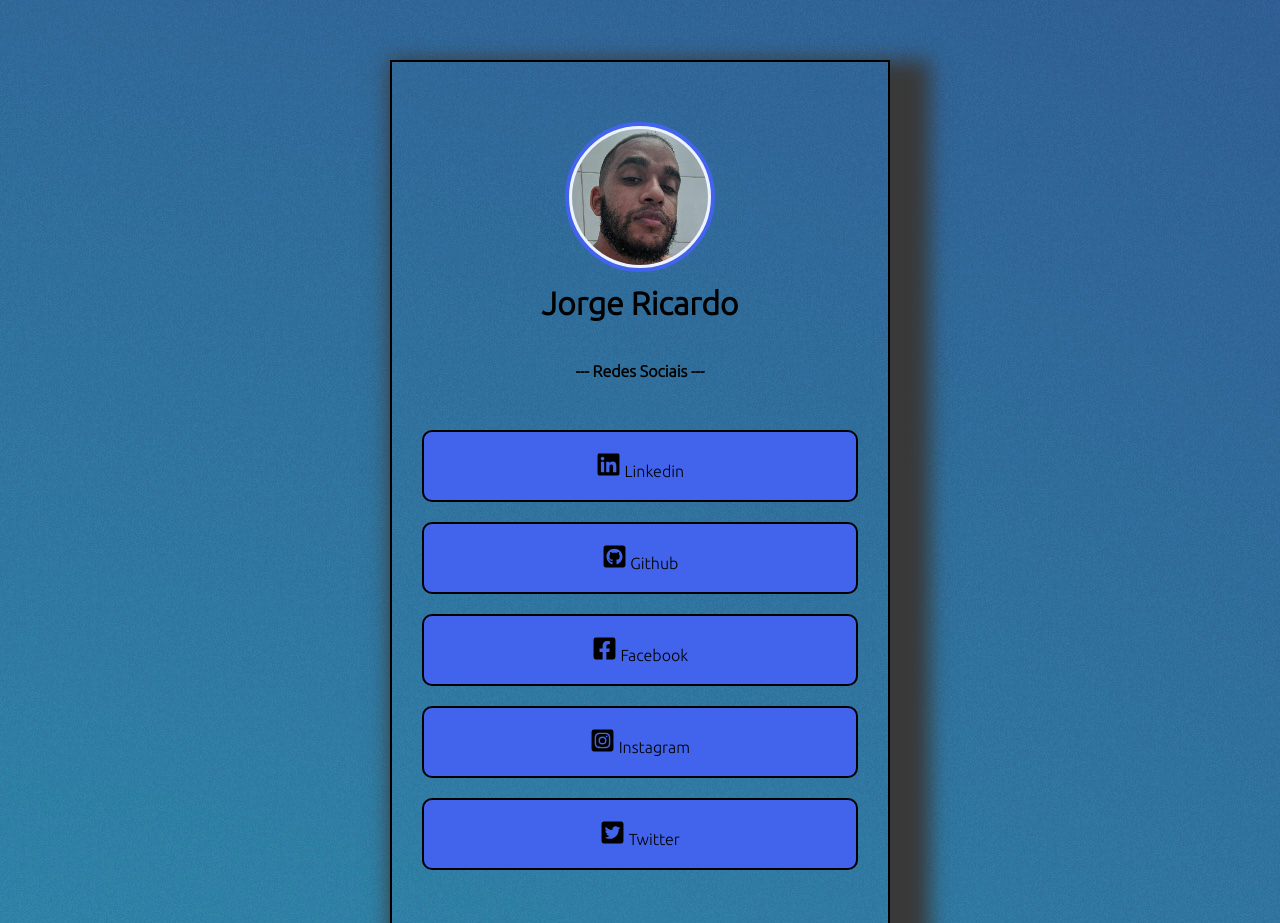
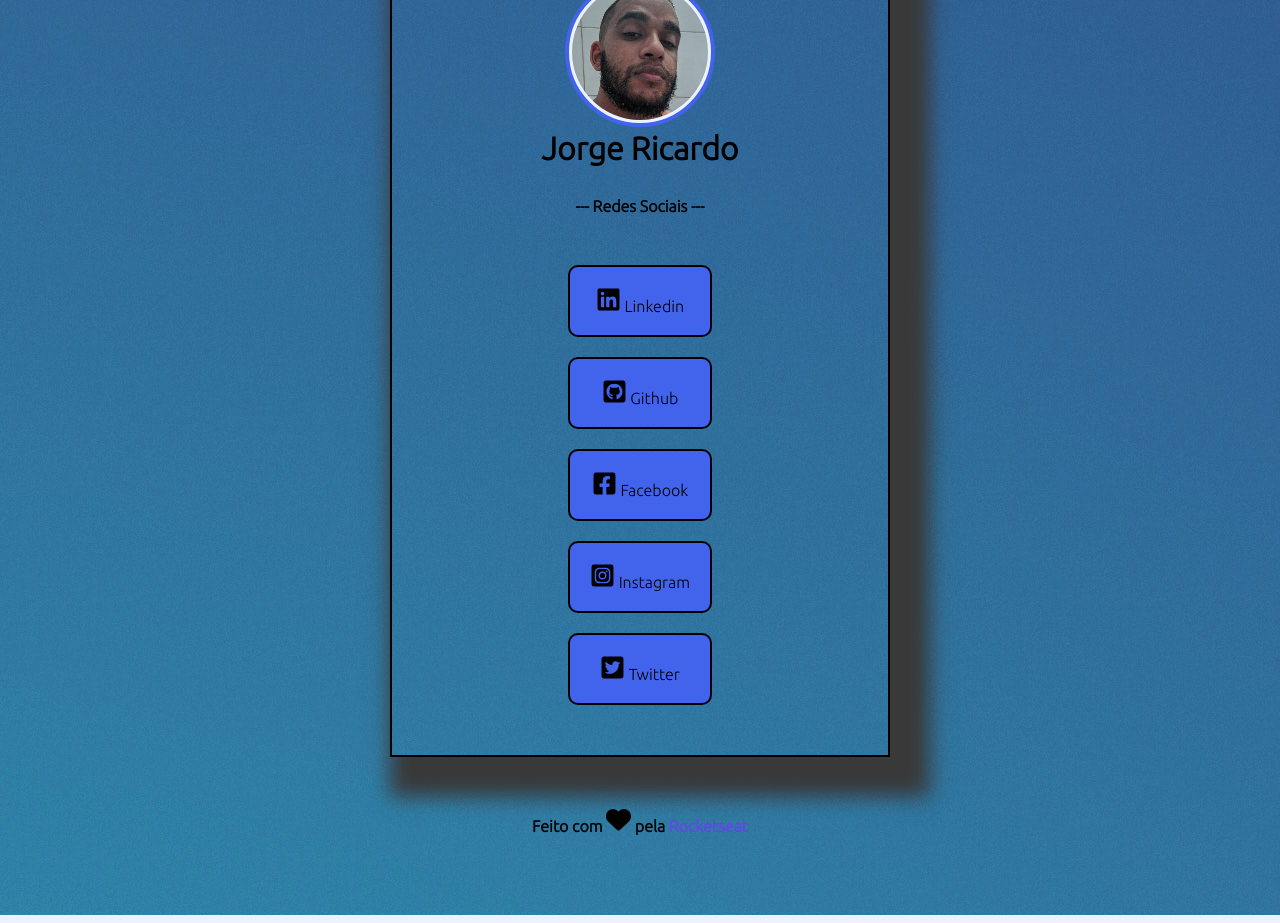
Before and after one commit to Jorge-Moraes/maratona-explore-2, a plain HTML site: page index.html in a window 1280 px wide. Shown: the top 923 px of the page. Drawn offline with Linux system fonts and the light colour scheme.

Commit message:
Atualização do CSS.
Ajustando a responsividade do arquivo.

```diff
--- a/style.css
+++ b/style.css
@@ -12,10 +12,17 @@
 }
 /* CORPO DO ARQUIVO */
 body{
+    display: flex;
+    flex-direction: column;
+    align-items: center;
+    justify-content: center;
+    margin-top: 30px;
+    max-width: 100vw;
+    max-height: 100vh;
     background-color: #EDF2FF;
-    margin-top: 60px;
     background-image: url("./image/image-background3.jpg");
-    background-repeat: no-repeat;
+    background-repeat: no-repeat center/100%;
+    background-attachment: fixed;
 
 }
 /* IMAGEM PRINCIPAL, OU AVATAR */
@@ -37,23 +44,20 @@ body{
 }
 /* CONFIGURAÇÃO COMPLEMENTAR DOS TEXTOS */
 h1, p, ul{
-    margin: 10px;
     padding-bottom: 30px;
 }
 /* CONTEUDO PRINCIPAL */
 .container{
+    display: flex;
+    flex-direction: column;
     text-align: center;
     align-items: center;
     justify-content: center;
-    margin: auto;
-    padding-top: 60px;
-    width: 500px;
-    height: max-content;
-
+    padding-top: 30px;
+    max-width: 500px;
 }
 /* BORDAR E BOX SHADOW DO CONTEUDO PRINCIPAL */
 .container{
-    height: auto;
     border: 2px solid black;
     box-shadow: 20px 20px 20px 20px  #393939;
 }
@@ -85,7 +89,7 @@ h1, p, ul{
     font-weight: 600;
     width: 100vw;
     height: 100vh;
-    padding: 30px;
+    padding: 50px;
 }
 /* ICONE DE CORAÇÃO DO FOOTER  */
 .imgIconFooter{
@@ -102,3 +106,48 @@ h1, p, ul{
 .colorLink:hover{
     color: #fff;
 }
+@media (min-width: 320px){
+    .container{
+        display: flex;
+        flex-direction: column;
+        width: auto;
+        align-items: center;
+        justify-content: center;
+    }
+}
+@media (min-width: 375px){
+    .container{
+        display: block;
+        flex-direction: column;
+        width: 320px;
+        align-content: center;
+        justify-items: center;
+    }
+}
+@media (min-width: 425px){
+    .container{
+        display: block;
+        flex-direction: column;
+        width: 375px;
+        align-content: center;
+        justify-items: center;
+    }
+}
+@media (min-width: 768px){
+    .container{
+        display: block;
+        flex-direction: column;
+        width: 425px;
+        align-content: center;
+        justify-items: center;
+    }
+}
+@media (min-width: 1024px){
+    .container{
+        display: block;
+        flex-direction: column;
+        width: 768px;
+        align-content: center;
+        justify-items: center;
+    }
+}
```
